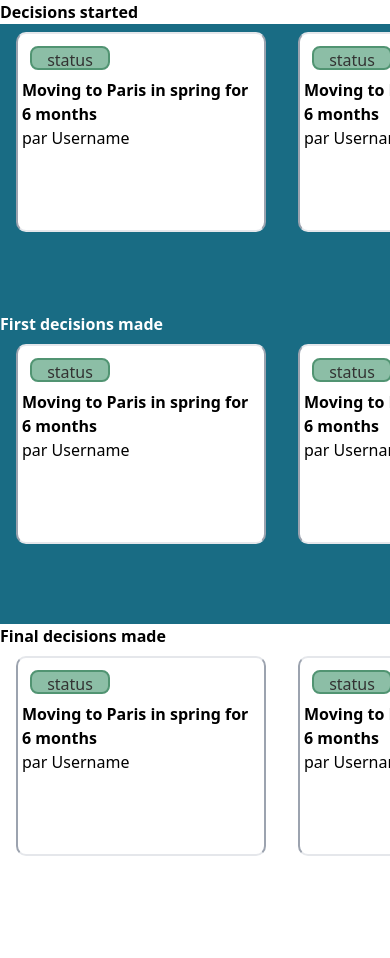
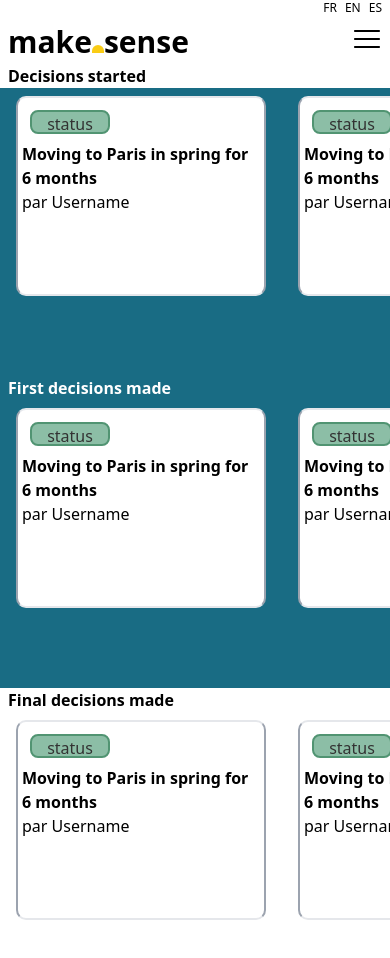
Before and after one commit to WildCodeSchool/btz-makesense-project3-09-2022-client, a Next.js app: page / in a window 390 px wide. Shown: the top 958 px of the page. Before the commit the page ends 936 px from the top, so only its background shows below. Built offline with nearby package versions, Linux system fonts and the light colour scheme.

Commit message:
navbars for mobile version  singin/signed In created

```diff
--- a/package.json
+++ b/package.json
@@ -11,10 +11,12 @@
     "setup": "npm i && husky install"
   },
   "dependencies": {
+    "@mui/icons-material": "^5.11.0",
     "axios": "^1.2.1",
     "next": "13.0.6",
     "react": "18.2.0",
     "react-dom": "18.2.0",
+    "react-icons": "^4.7.1",
     "zod": "^3.20.2"
   },
   "devDependencies": {
--- /dev/null
+++ b/pages/components/Navbar.tsx
@@ -0,0 +1,32 @@
+import React from "react";
+import { RxHamburgerMenu } from "react-icons/rx";
+
+export default function Navbar() {
+  return (
+    <div className="h-16 w-full bg-white">
+      <div className="flex justify-end ">
+        <button type="button" className="font-sans text-xs mr-2">
+          FR
+        </button>{" "}
+        <button type="button" className="font-sans text-xs mr-2">
+          EN
+        </button>{" "}
+        <button type="button" className="font-sans text-xs mr-2">
+          ES
+        </button>
+      </div>
+      <div className="flex flex-row justify-between mt-2 mr-2">
+        <h1 className="font-bold font-sans ml-2 text-3xl">
+          make
+          <button
+            type="button"
+            aria-label="logo design"
+            className="border-solid h-2 w-3 bg-yellow-400 rounded-t-lg"
+          />
+          sense
+        </h1>
+        <RxHamburgerMenu size={30} />
+      </div>
+    </div>
+  );
+}
--- /dev/null
+++ b/pages/components/Navbar1.tsx
@@ -0,0 +1,28 @@
+import React from "react";
+
+export default function Navbar1() {
+  return (
+    <div className="h-16 w-full bg-white">
+      <div className="flex justify-end ">
+        <button type="button" className="font-sans text-xs mr-2">
+          FR
+        </button>{" "}
+        <button type="button" className="font-sans text-xs mr-2">
+          EN
+        </button>{" "}
+        <button type="button" className="font-sans text-xs mr-2">
+          ES
+        </button>
+      </div>
+      <h1 className="font-bold font-sans ml-2 text-3xl">
+        make
+        <button
+          type="button"
+          aria-label="logo design"
+          className="border-solid h-2 w-3 bg-yellow-400 rounded-t-lg"
+        />
+        sense
+      </h1>
+    </div>
+  );
+}
--- a/pages/index.tsx
+++ b/pages/index.tsx
@@ -1,24 +1,27 @@
 import React from "react";
 import Card from "./components/Card";
+import Navbar from "./components/Navbar";
 
 export default function Home() {
   return (
     <div>
-      <h1 className="font-bold">Decisions started</h1>
+      <Navbar />
+
+      <h1 className="font-bold ml-2">Decisions started</h1>
       <div className="bg-[#196C84]">
         <div className="flex flex-row overflow-x-scroll  pt-2 pb-20">
           <Card /> <Card /> <Card />
           <Card />
           <Card />
         </div>
-        <h1 className="font-bold text-white">First decisions made</h1>
+        <h1 className="font-bold text-white ml-2">First decisions made</h1>
         <div className="flex flex-row overflow-x-scroll pt-2 pb-20">
           <Card /> <Card /> <Card />
           <Card />
           <Card />
         </div>
       </div>
-      <h1 className="font-bold text-black">Final decisions made</h1>
+      <h1 className="font-bold text-black ml-2">Final decisions made</h1>
       <div className="flex flex-row overflow-x-scroll pt-2 pb-20">
         <Card /> <Card /> <Card />
         <Card />
--- a/pages/renewPassword.tsx
+++ b/pages/renewPassword.tsx
@@ -1,8 +1,11 @@
 import React from "react";
 import Link from "next/link";
+import Navbar1 from "./components/Navbar1";
 
 export default function renewPassword() {
   return (
+    <div>
+      <Navbar1 />
       <div className="w-screen h-screen bg-[#196C84] py-10">
         <div className="flex  flex-col  justify-around align-middle items-center shadow-md md:w-[400px] lg:w-[500px] rounded-[50px] space-y-3  bg-white  w-1/2 h-[50%] border-2  p-5  md:p-10 lg:p-16 my-32 mx-auto">
           <h1 className="font-bold text-[#196C84]  text-xl ">
@@ -29,7 +32,8 @@ export default function renewPassword() {
             {" "}
             Envoyer
           </button>
-        <Link href="./signUp">{`S'inscrire`}</Link>
+          <Link href="./signUp">Sign Up</Link>
+        </div>
       </div>
     </div>
   );
--- a/pages/signUp.tsx
+++ b/pages/signUp.tsx
@@ -1,5 +1,6 @@
 import React, { useState, ChangeEvent } from "react";
 import axios from "axios";
+import Navbar1 from "./components/Navbar1";
 
 export default function registrationPage() {
   const [formState, setFormState] = useState({
@@ -30,6 +31,8 @@ export default function registrationPage() {
   };
 
   return (
+    <div>
+      <Navbar1 />
       <div className="w-screen h-screen bg-[#70AF90] py-10">
         <div className="flex  flex-col  justify-center align-middle items-center shadow-md  rounded-[50px] space-y-3  bg-white p-28 w-1/2 md:w-[400px] h-1/2 border-2  my-32 mx-auto lg:w-[500px]">
           <h1 className="font-bold text-[#70AF90]  text-3xl">SignUp</h1>
@@ -75,8 +78,9 @@ export default function registrationPage() {
             className="min-w-[200px] w-full h-15 py-2  bg-[#E36164] rounded-2xl text-white"
           >
             {" "}
-          {`S'inscrire`}
+            Sign Up
           </button>
+        </div>
       </div>
     </div>
   );
--- a/pages/signin.tsx
+++ b/pages/signin.tsx
@@ -1,8 +1,11 @@
 import React from "react";
 import Link from "next/link";
+import Navbar1 from "./components/Navbar1";
 
 export default function signin() {
   return (
+    <div>
+      <Navbar1 />
       <div className="w-screen h-screen bg-[#196C84] py-10">
         <div className="flex  flex-col  justify-center align-middle items-center shadow-md md:w-[400px] lg:w-[500px] rounded-[50px] space-y-3  bg-white p-28 w-1/2 h-1/2 border-2  my-32 mx-auto">
           <h1 className="font-bold text-[#196C84]  text-3xl">Sign In</h1>
@@ -28,11 +31,12 @@ export default function signin() {
             className="min-w-[200px] w-full h-15 py-2  bg-[#E36164] rounded-2xl text-white"
           >
             {" "}
-          Envoyer
+            Sign In
           </button>
           <p>
-          <Link href="./signUp">{`S'inscrire`}</Link>
+            <Link href="./signUp">Sign Up</Link>
           </p>
+        </div>
       </div>
     </div>
   );
```
Also changed, not shown: 1 other file (tests, documents, lock files or other folders). Lines whose indentation alone changed are shown as unchanged.
